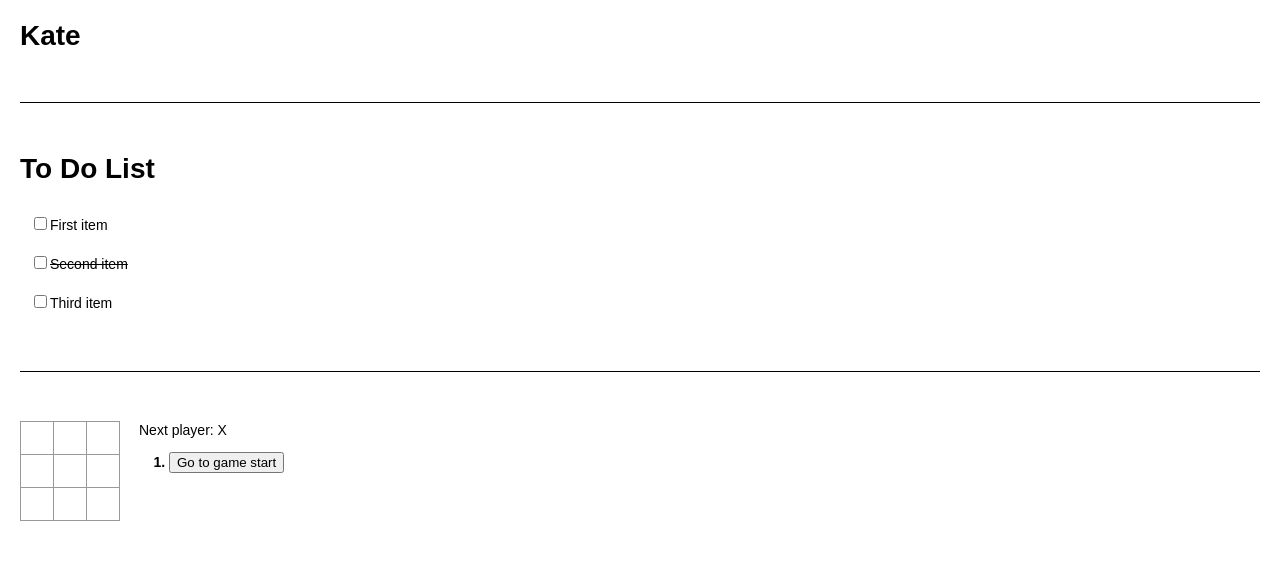
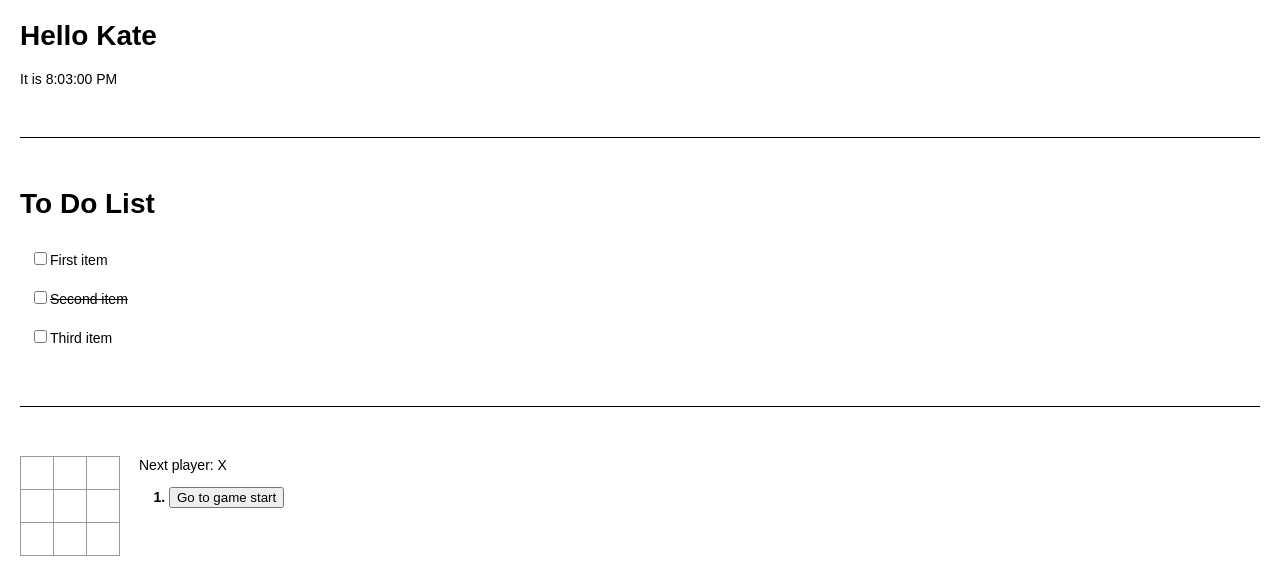
Before and after one commit to kate-arnold/my-app, a React (Create React App) app: page / in a window 1280 px wide. Shown: the top 562 px of the page. Built offline with nearby package versions, Linux system fonts and the light colour scheme.

Commit message:
Update HelloWorld.js

```diff
--- a/src/components/HelloWorld.js
+++ b/src/components/HelloWorld.js
@@ -3,10 +3,31 @@ import ReactDOM from 'react-dom';
 import '../index.css';
 
 class HelloWorld extends React.Component {
+  constructor(props) {
+    super(props);
+    this.state = {date: new Date()};
+  }
+
+  componentDidMount() {
+    this.timerId = setInterval(
+      () => this.tick(),
+      1000
+    );
+  }
+
+  componentWillUnmount() {
+    clearInterval(this.timerId);
+  }
+
+  tick() {
+    this.setState({ date: new Date() })
+  }
+
   render() {
     return (
       <div>
-        <h1>{this.props.name}</h1>
+        <h1>Hello {this.props.name}</h1>
+        <div>It is {this.state.date.toLocaleTimeString()}</div>
         <div className="line-between-components"></div>
       </div>
     );
```
